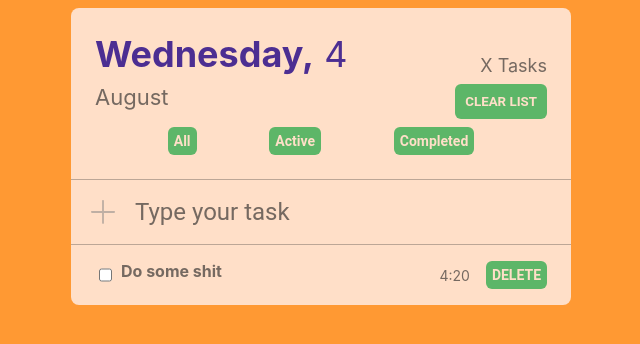
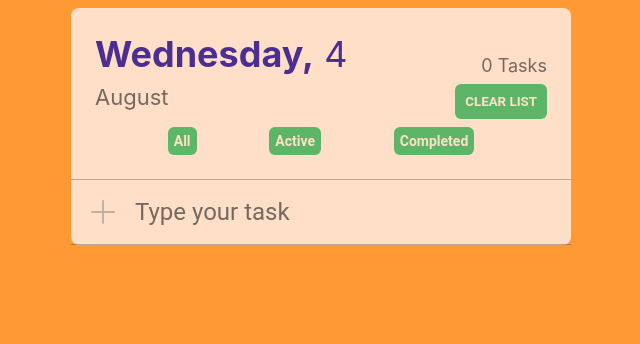
Before and after one commit to Thoromuerte/todo-app, a React (Create React App) app: page / in a window 1280 px wide. Shown: the top 344 px of the page, without its empty margins (319-959 px from the left). Built offline with nearby package versions, Linux system fonts and the light colour scheme.

Commit message:
feat: add some functionality

```diff
--- a/src/components/App/App.tsx
+++ b/src/components/App/App.tsx
@@ -2,49 +2,86 @@ import React from "react";
 // import logo from "./logo.svg";
 import "./App.css";
 import { AddIcon } from "../icons/AddIcon";
+import { AppMenu } from "../AppMenu";
+import { Todo, TodoItem } from "../TodoItem";
 
-export function App() {
+export function App(): JSX.Element {
+  const [todoList, setTodoList] = React.useState<Todo[]>([]);
+  const [text, setText] = React.useState("");
+
+  const changeText = (event: React.ChangeEvent<HTMLInputElement>): void => {
+    setText(event.currentTarget.value);
+  };
+
+  const addTodo = (event: React.FormEvent<HTMLFormElement>): void => {
+    event.preventDefault();
+
+    if (text === "") {
+      return;
+    }
+
+    const newTodo: Todo = {
+      text,
+      completed: false,
+    };
+
+    const newTodoList = [newTodo, ...todoList];
+
+    setTodoList(newTodoList);
+    setText("");
+  };
+
+  const clearTodo = (): void => {
+    setTodoList([]);
+  };
+
+  const toggleTodo = (todo: Todo): void => {
+    const newTodoList = todoList.map((item) => {
+      if (item === todo) {
+        return {
+          text: item.text,
+          completed: !item.completed,
+        };
+      }
+      return item;
+    });
+    setTodoList(newTodoList);
+  };
+
+  const undoneTodo = todoList.filter((item) => !item.completed);
+
+  const deleteTodo = (todo: Todo): void => {
+    const newTodoList = todoList.filter((item) => {
+      if (item !== todo) {
+        return true;
+      }
+
+      return false;
+    });
+
+    setTodoList(newTodoList);
+  };
+
   return (
     <div className="App">
-      <form className="todo-app">
-        <div className="app-menu">
-          <div className="menu-top-lane">
-            <span className="date-day">
-              <strong>Wednesday,</strong> 4
-            </span>
-            <span className="counter">X Tasks</span>
-          </div>
-          <div className="menu-bottom-lane">
-            <span className="date-month">August</span>
-            <button className="button" type="button">
-              CLEAR LIST
-            </button>
-          </div>
-          <div className="menu-filters">
-            <button className="button button--small">All</button>
-            <button className="button button--small">Active</button>
-            <button className="button button--small">Completed</button>
-          </div>
-        </div>
+      <form className="todo-app" onSubmit={addTodo}>
+        <AppMenu onClear={clearTodo} undoneTodoCount={undoneTodo.length} />
         <div className="todo-input-container">
           <span className="todo-input-icon">
             <AddIcon />
           </span>
           <input
+            value={text}
+            onChange={changeText}
             className="todo-input"
             type="text"
             placeholder="Type your task"
           />
         </div>
         <div className="todo-list">
-        <div className="todo-list-item">
-          <input className="checkbox" type="checkbox" />
-          <span className="item-text">Do some shit</span>
-          <span className="item-date">4:20</span>
-          <button className="button button--small" type="button">
-            DELETE
-          </button>
-        </div>
+          {todoList.map((todo, index) => (
+            <TodoItem todo={todo} onToggle={toggleTodo} onDelete={deleteTodo} />
+          ))}
         </div>
       </form>
     </div>
--- /dev/null
+++ b/src/components/AppMenu.tsx
@@ -0,0 +1,30 @@
+interface AppMenuProps {
+  onClear: () => void;
+  undoneTodoCount: number;
+}
+
+
+export const AppMenu = (props: AppMenuProps): JSX.Element => {
+  const {onClear, undoneTodoCount} = props;
+  return (
+    <div className="app-menu">
+      <div className="menu-top-lane">
+        <span className="date-day">
+          <strong>Wednesday,</strong> 4
+        </span>
+        <span className="counter">{undoneTodoCount} Tasks</span>
+      </div>
+      <div className="menu-bottom-lane">
+        <span className="date-month">August</span>
+        <button className="button" type="button" onClick={onClear}>
+          CLEAR LIST
+        </button>
+      </div>
+      <div className="menu-filters">
+        <button className="button button--small">All</button>
+        <button className="button button--small">Active</button>
+        <button className="button button--small">Completed</button>
+      </div>
+    </div>
+  );
+};
--- /dev/null
+++ b/src/components/TodoItem.tsx
@@ -0,0 +1,34 @@
+export interface Todo {
+  text: string;
+  completed: boolean;
+  // createdAt:Date;
+}
+
+interface TodoItemProps {
+  todo: Todo;
+  onToggle: (todo: Todo) => void;
+  onDelete: (todo: Todo) => void;
+
+}
+
+export const TodoItem = (props: TodoItemProps): JSX.Element => {
+  const { todo, onToggle, onDelete } = props;
+
+  return (
+    <div className="todo-list-item">
+      <input
+        className="checkbox"
+        type="checkbox"
+        checked={todo.completed}
+        onChange={() => onToggle(todo)}
+      />
+      <span className={`item-text ${todo.completed ? "item-text-done" : ""}`}>
+        {todo.text}
+      </span>
+      <span className="item-date">4:20</span>
+      <button className="button button--small" type="button" onClick={() => onDelete(todo)}>
+        DELETE
+      </button>
+    </div>
+  );
+};
```
